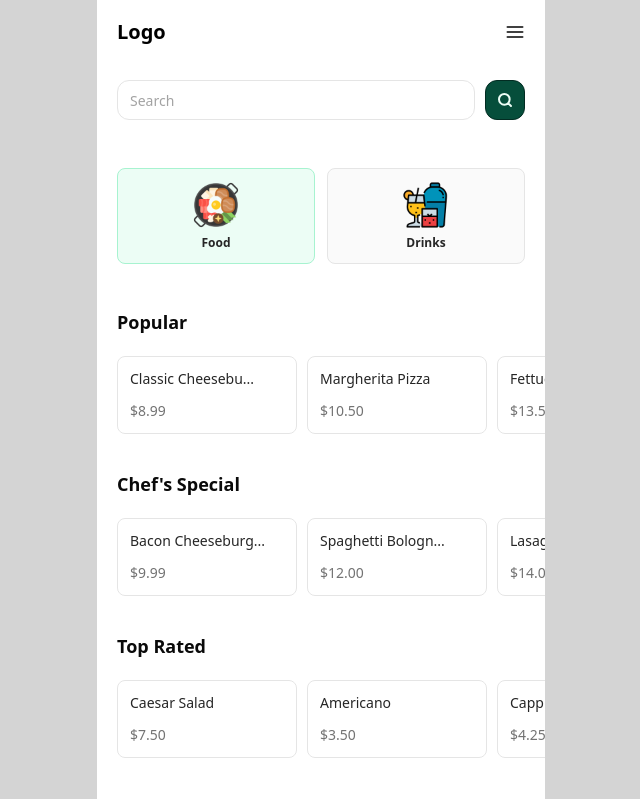
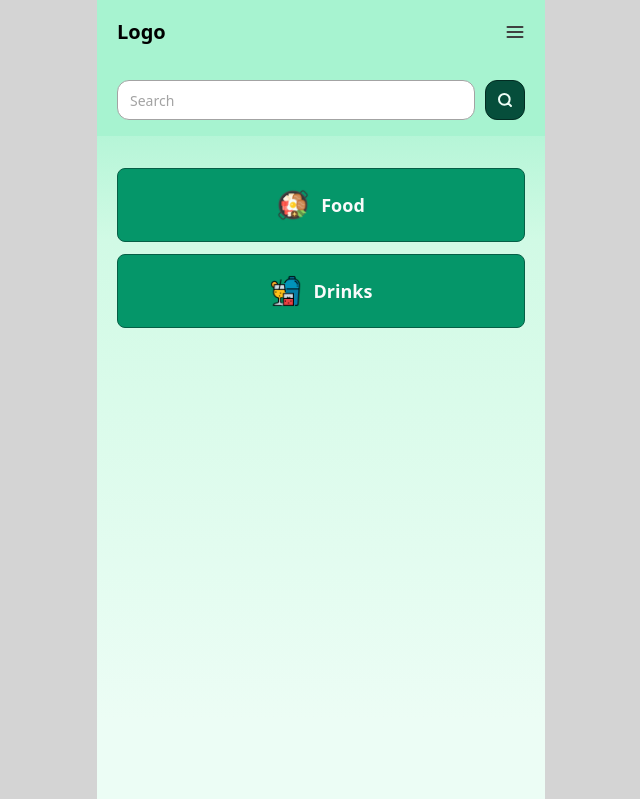
Before and after one commit to nuelobeto/menu-app, a React (Vite) app: page / in a window 1280 px wide. Shown: the top 799 px of the page, without its empty margins (319-959 px from the left). Built offline with nearby package versions, Linux system fonts and the light colour scheme.

Commit message:
theme change

```diff
--- a/src/components/common/subcategory-navbar.tsx
+++ b/src/components/common/subcategory-navbar.tsx
@@ -33,7 +33,7 @@ export const SubcategoryNavbar = ({ links }: Props) => {
 
 	return (
 		<nav className="sticky top-[136px] z-50">
-			<div className="w-full h-full flex items-center justify-between gap-2.5 px-5 pt-0 pb-4 overflow-auto hide-scroll bg-white">
+			<div className="w-full h-full flex items-center justify-between gap-2.5 px-5 pt-0 pb-4 overflow-auto hide-scroll bg-emerald-200">
 				{links.map((link, index) => (
 					<motion.a
 						id={`${link.url}-link`}
@@ -44,8 +44,8 @@ export const SubcategoryNavbar = ({ links }: Props) => {
 						className={cn(
 							"capitalize whitespace-nowrap h-8 p-2.5 rounded-lg border font-semibold text-xs text-neutral-500 flex items-center",
 							activeHash === link.url
-								? "bg-emerald-50 border-emerald-200"
-								: "border-neutral-200"
+								? "bg-emerald-600 border-emerald-500 text-white"
+								: "border-emerald-500"
 						)}
 						onClick={() => setActiveHash(link.url)}>
 						{link.label}
--- a/src/components/layout.tsx/app-layout.tsx
+++ b/src/components/layout.tsx/app-layout.tsx
@@ -9,9 +9,9 @@ type Props = {
 
 export const AppLayout = ({ goBack, children, title }: Props) => {
 	return (
-		<div className="w-full max-w-[448px] bg-white mx-auto relative">
-			{/* <div className="fixed top-0 left-[50%] translate-x-[-50%] w-full max-w-[448px] h-screen pointer-events-none bg-[url('/images/bg-vector.png')] bg-no-repeat bg-right-bottom bg-contain"></div> */}
-			<header className="sticky top-0 left-0 w-full z-50 bg-white">
+		<div className="w-full max-w-[448px] mx-auto relative">
+			<div className="fixed top-0 left-[50%] translate-x-[-50%] w-full max-w-[448px] h-screen pointer-events-none bg-gradient-to-b from-emerald-200 from-10% via-emerald-100 via-30% to-emerald-50 to-90%"></div>
+			<header className="sticky top-0 left-0 w-full z-50 bg-emerald-200">
 				<Navbar goBack={goBack} title={title} />
 				<Search />
 			</header>
--- a/src/components/ui/button.tsx
+++ b/src/components/ui/button.tsx
@@ -17,7 +17,7 @@ const buttonVariants = cva(
 				outline:
 					"border border-neutral-200 bg-white hover:bg-neutral-100 hover:text-neutral-900 dark:border-neutral-800 dark:bg-neutral-950 dark:hover:bg-neutral-800 dark:hover:text-neutral-50",
 				secondary:
-					"bg-neutral-50 text-neutral-700 border border-neutral-200 hover:bg-neutral-100 dark:bg-neutral-800 dark:text-neutral-50 dark:hover:bg-neutral-800/80",
+					"bg-emerald-100 text-emerald-700 border border-emerald-400 hover:bg-neutral-100 dark:bg-neutral-800 dark:text-neutral-50 dark:hover:bg-neutral-800/80",
 				ghost:
 					"hover:bg-neutral-100 hover:text-neutral-900 dark:hover:bg-neutral-800 dark:hover:text-neutral-50",
 				link: "text-neutral-900 underline-offset-4 hover:underline dark:text-neutral-50",
--- a/src/components/ui/input.tsx
+++ b/src/components/ui/input.tsx
@@ -12,7 +12,7 @@ const Input = React.forwardRef<HTMLInputElement, InputProps>(
 			<input
 				type={type}
 				className={cn(
-					"flex h-10 w-full rounded-xl border border-neutral-200 bg-white px-3 py-2 text-sm ring-offset-white file:border-0 file:bg-transparent file:text-sm file:font-medium placeholder:text-neutral-400 focus-visible:outline-none focus-visible:ring-1 focus-visible:ring-emerald-300 disabled:cursor-not-allowed disabled:opacity-50 dark:border-neutral-800 dark:bg-neutral-950 dark:ring-offset-neutral-950 dark:placeholder:text-neutral-400 dark:focus-visible:ring-neutral-300",
+					"flex h-10 w-full rounded-xl border border-neutral-400 bg-white px-3 py-2 text-sm file:border-0 file:bg-transparent file:text-sm file:font-medium placeholder:text-neutral-400 focus-visible:outline-none focus-visible:ring-2 focus-visible:ring-emerald-400 disabled:cursor-not-allowed disabled:opacity-50 dark:border-neutral-800 dark:bg-neutral-950 dark:ring-offset-neutral-950 dark:placeholder:text-neutral-400 dark:focus-visible:ring-neutral-300",
 					className
 				)}
 				ref={ref}
--- a/src/constants/index.ts
+++ b/src/constants/index.ts
@@ -5,13 +5,11 @@ export const CATEGORIES: CategoryType[] = [
 	{
 		image: "/images/food.png",
 		label: "Food",
-		className: "border-emerald-200 bg-emerald-50 hover:bg-emerald-100/90",
 		url: ROUTES.category("Food"),
 	},
 	{
 		image: "/images/drink.png",
 		label: "Drinks",
-		className: "border-neutral-200 bg-neutral-50 hover:bg-neutral-100",
 		url: ROUTES.category("Drink"),
 	},
 ];
--- a/src/pages/home.tsx
+++ b/src/pages/home.tsx
@@ -1,27 +1,27 @@
 import { AppLayout } from "@/components/layout.tsx/app-layout";
-import { CATEGORIES, MENU } from "@/constants";
+import { CATEGORIES } from "@/constants";
 import { cn } from "@/lib/utils";
-import { CategoryType, MenuGroupType, MenuItemType } from "@/types";
+import { CategoryType } from "@/types";
 import { useNavigate } from "react-router-dom";
 import { motion } from "framer-motion";
 import { useEffect } from "react";
-import { MenuItemDetail } from "@/components/common/menu-item-detail";
+// import { MenuItemDetail } from "@/components/common/menu-item-detail";
 
-function isDefined<T>(value: T | undefined): value is T {
-	return value !== undefined;
-}
+// function isDefined<T>(value: T | undefined): value is T {
+// 	return value !== undefined;
+// }
 
 export default function Home() {
-	const menuGroups = (): MenuGroupType[] => {
-		const tags = Array.from(new Set(MENU.map((m) => m.tag))).filter(isDefined);
+	// const menuGroups = (): MenuGroupType[] => {
+	// 	const tags = Array.from(new Set(MENU.map((m) => m.tag))).filter(isDefined);
 
-		const menuGroups: MenuGroupType[] = tags.map((tag) => ({
-			label: tag,
-			menu: MENU.filter((item) => item.tag === tag),
-		}));
+	// 	const menuGroups: MenuGroupType[] = tags.map((tag) => ({
+	// 		label: tag,
+	// 		menu: MENU.filter((item) => item.tag === tag),
+	// 	}));
 
-		return menuGroups;
-	};
+	// 	return menuGroups;
+	// };
 
 	const container = {
 		hidden: { opacity: 1, scale: 0 },
@@ -49,13 +49,13 @@ export default function Home() {
 					variants={container}
 					initial="hidden"
 					animate="visible"
-					className="px-5 py-4 flex gap-3">
+					className="px-5 py-4 flex flex-col gap-3">
 					{CATEGORIES.map((category, index) => (
 						<Category key={index} category={category} />
 					))}
 				</motion.div>
 
-				<motion.div
+				{/* <motion.div
 					initial={{ opacity: 0 }}
 					whileInView={{ opacity: 1 }}
 					viewport={{ once: true }}
@@ -86,7 +86,7 @@ export default function Home() {
 							</div>
 						</motion.div>
 					))}
-				</motion.div>
+				</motion.div> */}
 			</section>
 		</AppLayout>
 	);
@@ -116,42 +116,41 @@ const Category = ({ category }: { category: CategoryType }) => {
 			whileTap={{ scale: 0.9 }}
 			transition={{ type: "spring", stiffness: 400, damping: 10 }}
 			className={cn(
-				"grow px-5 py-3 rounded-lg flex flex-col gap-1.5 items-center justify-center border",
-				category.className
+				"grow px-5 py-5 rounded-lg flex gap-3 items-center justify-center border border-emerald-800 bg-emerald-600 hover:bg-emerald-800/90"
 			)}
 			onClick={() => handleNavigate(category.url)}>
-			<div className="h-12 w-12 flex items-center justify-center">
+			<div className="h-8 w-8 flex items-center justify-center">
 				<img src={category.image} alt="" width={48} height={48} />
 			</div>
 
-			<p className="font-semibold text-xs text-neutral-800">{category.label}</p>
+			<p className="font-semibold text-lg text-neutral-50">{category.label}</p>
 		</motion.button>
 	);
 };
 
-const MenuItem = ({ item }: { item: MenuItemType }) => {
-	function truncateString(input: string): string {
-		const limit = 16;
-		if (input.length > limit) {
-			return input.substring(0, limit) + "...";
-		}
-		return input;
-	}
+// const MenuItem = ({ item }: { item: MenuItemType }) => {
+// 	function truncateString(input: string): string {
+// 		const limit = 16;
+// 		if (input.length > limit) {
+// 			return input.substring(0, limit) + "...";
+// 		}
+// 		return input;
+// 	}
 
-	return (
-		<MenuItemDetail item={item}>
-			<motion.button
-				whileHover={{ scale: 1.03 }}
-				whileTap={{ scale: 0.9 }}
-				transition={{ type: "spring", stiffness: 400, damping: 10 }}
-				className="min-w-[180px] flex flex-col gap-3 border border-neutral-200 rounded-lg p-3 bg-white/80">
-				<h3 className="font-medium text-sm text-neutral-800">
-					{truncateString(item.item_name)}
-				</h3>
-				<p className="font-medium text-sm text-neutral-500">
-					${item.item_amount}
-				</p>
-			</motion.button>
-		</MenuItemDetail>
-	);
-};
+// 	return (
+// 		<MenuItemDetail item={item}>
+// 			<motion.button
+// 				whileHover={{ scale: 1.03 }}
+// 				whileTap={{ scale: 0.9 }}
+// 				transition={{ type: "spring", stiffness: 400, damping: 10 }}
+// 				className="min-w-[180px] flex flex-col gap-3 border border-neutral-200 rounded-lg p-3 bg-white/80">
+// 				<h3 className="font-medium text-sm text-neutral-800">
+// 					{truncateString(item.item_name)}
+// 				</h3>
+// 				<p className="font-medium text-sm text-neutral-500">
+// 					${item.item_amount}
+// 				</p>
+// 			</motion.button>
+// 		</MenuItemDetail>
+// 	);
+// };
--- a/src/types/index.ts
+++ b/src/types/index.ts
@@ -1,7 +1,6 @@
 export type CategoryType = {
 	image: string;
 	label: string;
-	className: string;
 	url: string;
 };
 
```
